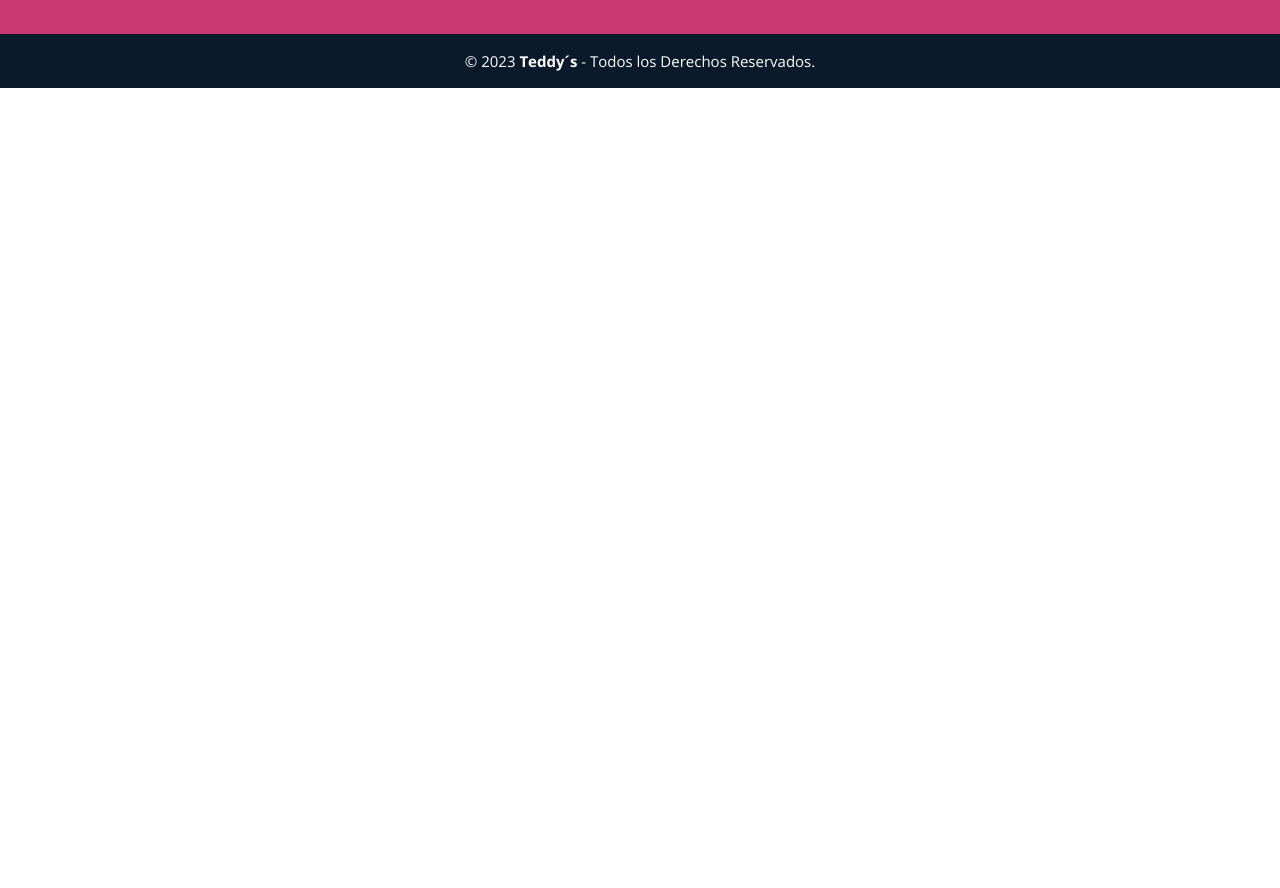
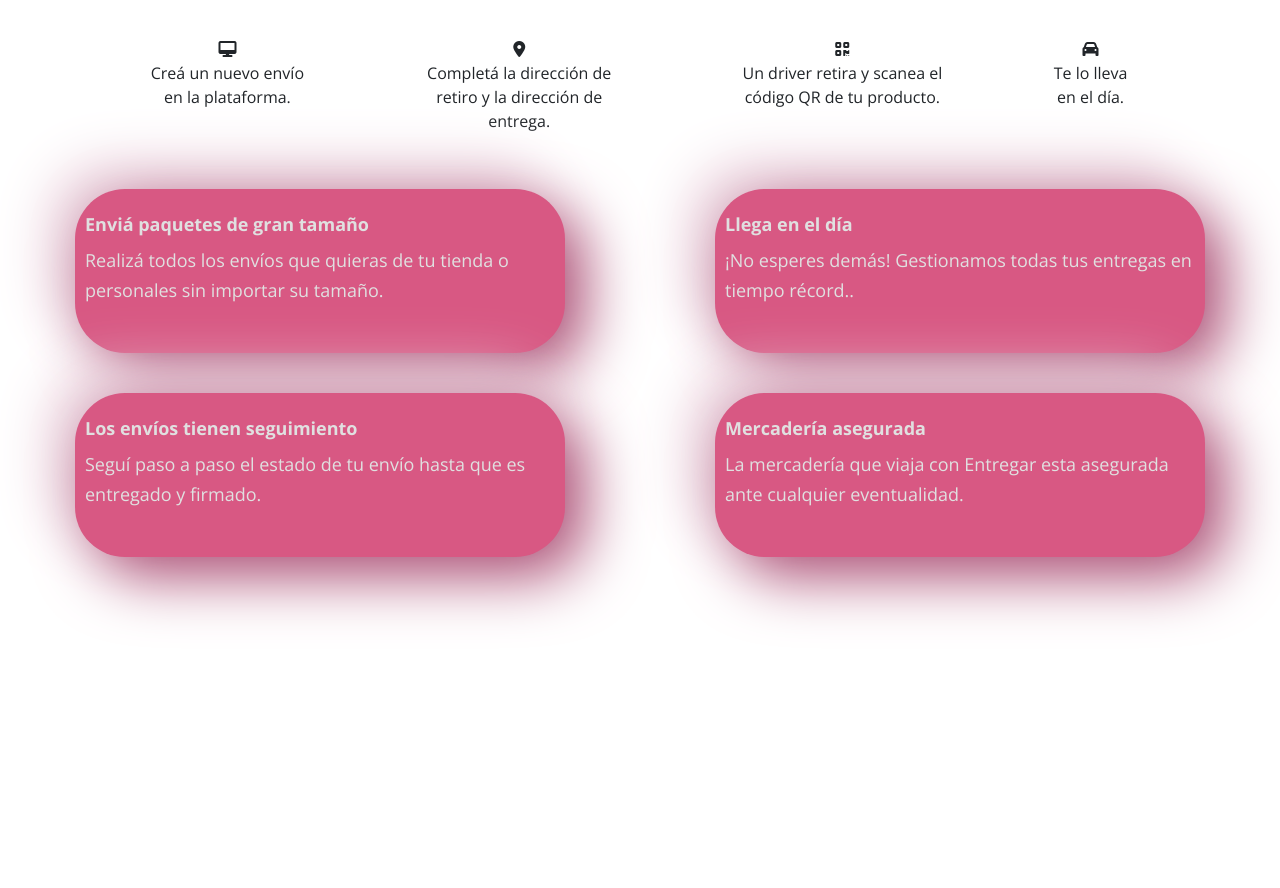
Before and after one commit to Leandrogonzalez17/Teddy-s, a website: page pages/sobre-envios.html in a window 1280 px wide. Shown: the part 815-1703 px from the top of the page. Before the commit the page ends 903 px from the top, so only its background shows below. Drawn offline with nearby package versions, Linux system fonts and the light colour scheme; files whose address does not match are found by name.

Commit message:
se agrego una imagen, unas cards y informacion en Envios

```diff
--- a/pages/sobre-envios.html
+++ b/pages/sobre-envios.html
@@ -23,14 +23,60 @@
         <li class="menu-item">Gorros</li>
         <li class="menu-item">Accesorios</li>
         <li class="menu-item">Peluches</li>
-        <li class="boton">Sign in</li>
+        <a href="../index.html"><li class="boton"> Inicio</li></a>
 
 
     </ul>
 
 </header>
 
+<main class="main3">
+    <h1>Envios a todo el pais</h1>
+    <img src="../img/envios2.png" alt="">
+    <h2>Te entregamos el paquete a la comdidad de tu casa, no hace falta que esperes fuera de tu casa solo tienes que tener encendido tu celular y estar atento a el.</h2>
 
+    <div class="contenedor">
+        <div class="cuadro">
+            <i class="fa fa-desktop" aria-hidden="true"></i>
+            <p>Creá un nuevo envío en la plataforma.</p>
+        </div>
+        <div class="cuadro2">
+            <i class="fa fa-map-marker" aria-hidden="true"></i>
+            <p>Completá la dirección de retiro y la dirección de entrega.</p>
+        </div>
+        <div class="cuadro3">
+            <i class="fa fa-qrcode" aria-hidden="true"></i>
+            <p>Un driver retira y scanea el código QR de tu producto.</p>
+        </div>
+        <div class="cuadro4">
+            <i class="fa fa-car" aria-hidden="true"></i>
+            <p>Te lo lleva en el día.</p>
+        </div>
+    </div>
+
+<div class="contenedor2">
+<div class="card3">
+<p class="p"><strong>Enviá paquetes de gran tamaño</strong></p>
+<p class="p2">Realizá todos los envíos que quieras de tu tienda o personales sin importar su tamaño.</p>
+</div>
+<div class="card3">
+<p class="p"><strong>Llega en el día</strong></p>
+<p class="p2">¡No esperes demás! Gestionamos todas tus entregas en tiempo récord..</p>
+</div>
+</div>
+
+<div class="contenedor3">
+    <div class="card3">
+    <p class="p"><strong>Los envíos tienen seguimiento</strong></p>
+    <p class="p2">Seguí paso a paso el estado de tu envío hasta que es entregado y firmado.</p>
+    </div>
+    <div class="card3">
+    <p class="p"><strong>Mercadería asegurada</strong></p>
+    <p class="p2">La mercadería que viaja con Entregar esta asegurada ante cualquier eventualidad.</p>
+    </div>
+
+
+</main>
 
 
 <!--::::Pie de Pagina::::::-->
--- a/scss/html/_inicio.scss
+++ b/scss/html/_inicio.scss
@@ -298,7 +298,99 @@ header{
     line-height: 16px;
 }
 
+/*Pagina de envios*/
 
+.main3 img{
+    display: flex;
+    margin-left: 430px;
+}
+
+main h1{
+    font-family: 'Russo One', sans-serif;
+    text-align: center;
+    font-weight: 600;
+    margin-top: 30px;
+    background-color: #d85883;;
+    margin-left: 250px;
+    margin-right: 250px;
+    color: #efefef;
+}
+
+.main3 h2{
+    text-align: center;
+    margin-left: 280px;
+    margin-right: 280px;
+    font-size: 30px;
+}
+
+.contenedor{
+    display: flex;
+    margin-left: 100px;
+    margin-right: 100px;
+    margin-top: 40px;
+}
+
+.cuadro{
+    text-align: center;
+    margin-right: 50px;
+    margin-left: 50px;
+}
+
+.cuadro2{
+    text-align: center;
+    margin-right: 50px;
+    margin-left: 50px;
+}
+
+.cuadro3{
+    text-align: center;
+    margin-right: 50px;
+    margin-left: 50px;
+}
+
+.cuadro4{
+    text-align: center;
+    margin-right: 50px;
+    margin-left: 50px;
+}
+
+.contenedor2{
+    display: flex;
+    justify-content: space-around;
+    margin-top: 40px;
+}
+
+.card3 {
+    width: 490px;
+    height: 164px;
+    border-radius: 50px;
+    background: #d85883;
+    box-shadow: 20px 20px 60px #ac5076,
+    -20px -20px 60px #e4c6d4;
+    line-height: 10px;
+    font-size: 18px;
+   }
+
+.p{
+    display: flex;
+    margin-top: 30px;
+    margin-left: 10px;
+    color: #e0e0e0;
+}
+
+
+.p2{
+    margin-left: 10px;
+    color: #e0e0e0;
+    line-height: 30px;
+
+}
+
+.contenedor3{
+    display: flex;
+    justify-content: space-around;
+    margin-top: 40px;
+}
 
 /*boton compra*/
 button {
@@ -375,6 +467,10 @@ button {
     color: red;
   }
 
+
+
+
+
 @media screen and (max-width:800px){
     .pie-pagina .grupo-1{
         width: 90%;
```
Also changed, not shown: css/estilos.css, img/envios2.png (added), img/panel.png (deleted).
